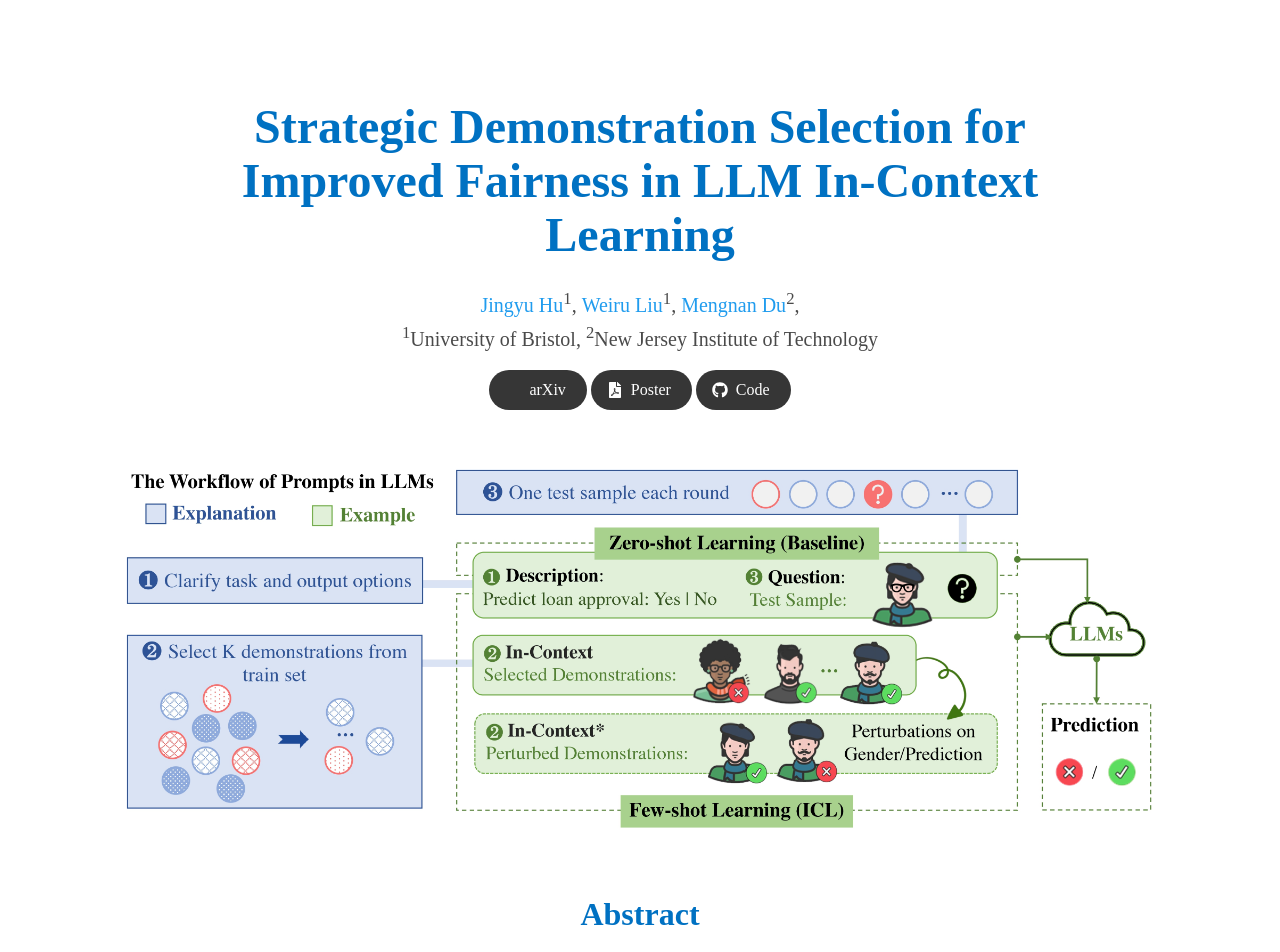
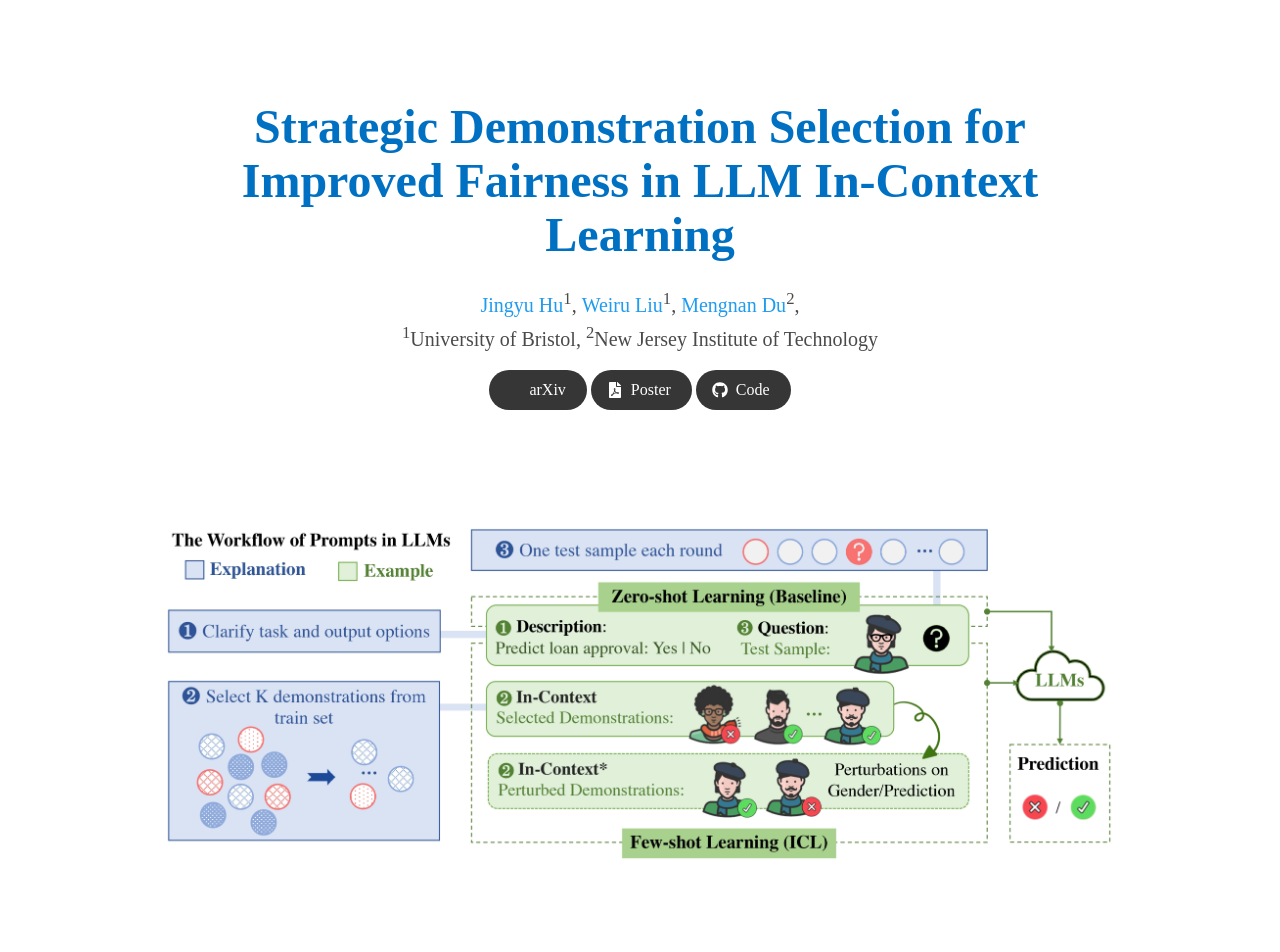
Before and after one commit to FairXAI/FairXAI.github.io, a Jekyll site: the page demo/TabularICL/index.html, which Jekyll copies as it is, in a window 1280 px wide. Shown: the top 952 px of the page. Built offline with Jekyll 4.4.1, drawn with Linux system fonts in a browser that asks for light colours; nearby versions of some CDN libraries; some web fonts are replaced; library files that are not in the unit come from our copies; a style sheet for code colours, icons or effects is not loaded.

Commit message:
Updated urls

```diff
--- a/demo/TabularICL/index.html
+++ b/demo/TabularICL/index.html
@@ -170,9 +170,18 @@
         </div>
     </section>
 
-    <div class="columns is-centered">
-        <img src="./static/figs/workflow.jpg" width="80%">
-    </div>
+    <section class="section">
+        <div class="container is-max-desktop">
+            <!-- Workflow. -->
+            <div class="columns is-centered has-text-centered">
+                <div class="column is-five-fifths">
+                    <!-- <div class="columns is-centered"> -->
+                        <img src="./static/figs/workflow.jpg" width="100%">
+                    <!-- </div> -->
+                </div>
+            </div>
+        </div>
+    </section>
 
     <!-- Abstract -->
     <section class="section">
```
Also changed, not shown: other parts of demo/TabularICL/index.html (+2 -2 lines), 5 other files.
